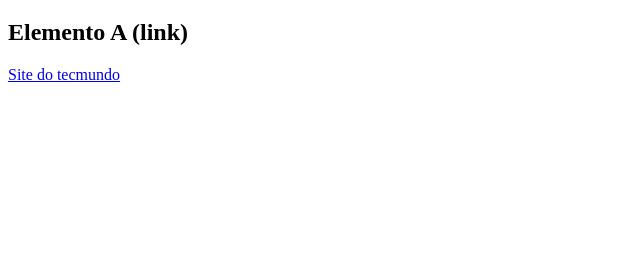
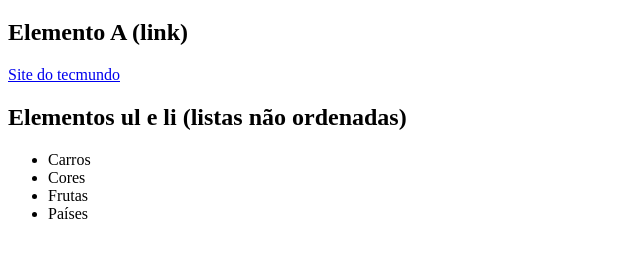
Before and after one commit to joseaugustosva/livroHTML5CSS3, a plain HTML site: page capitulo2/elementos-links-e-listas.html in a window 1280 px wide. Shown: the part 61-318 px from the top of the page, without its empty margins (0-640 px from the left). Drawn offline with Linux system fonts and the light colour scheme.

Commit message:
Inserir elementos h2, ul e li em elementos-links-e-listas.html

```diff
--- a/capitulo2/elementos-links-e-listas.html
+++ b/capitulo2/elementos-links-e-listas.html
@@ -13,6 +13,13 @@
   <h2>Elemento A (link)</h2>
   <a href="https://www.tecmundo.com.br/">Site do tecmundo</a>
 
+  <h2>Elementos ul e li (listas não ordenadas)</h2>
+  <ul>
+    <li>Carros</li>
+    <li>Cores</li>
+    <li>Frutas</li>
+    <li>Países</li>
+  </ul>
 
 
 </body>
```
